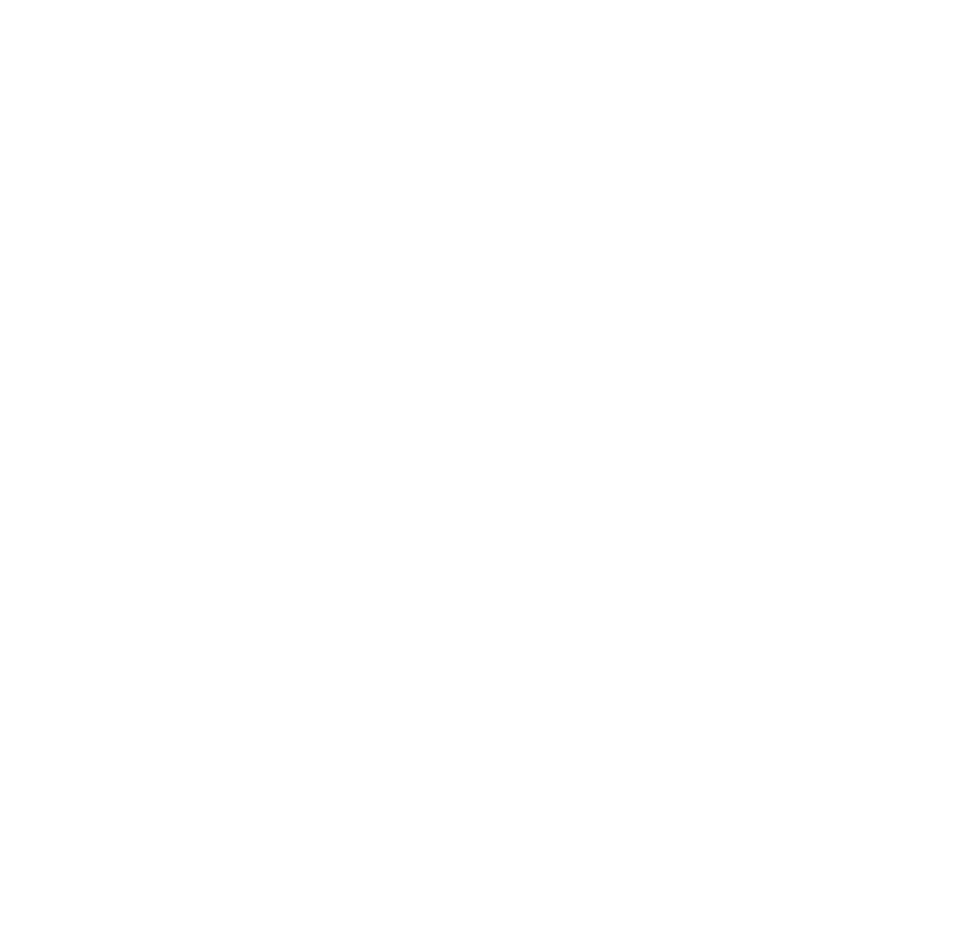
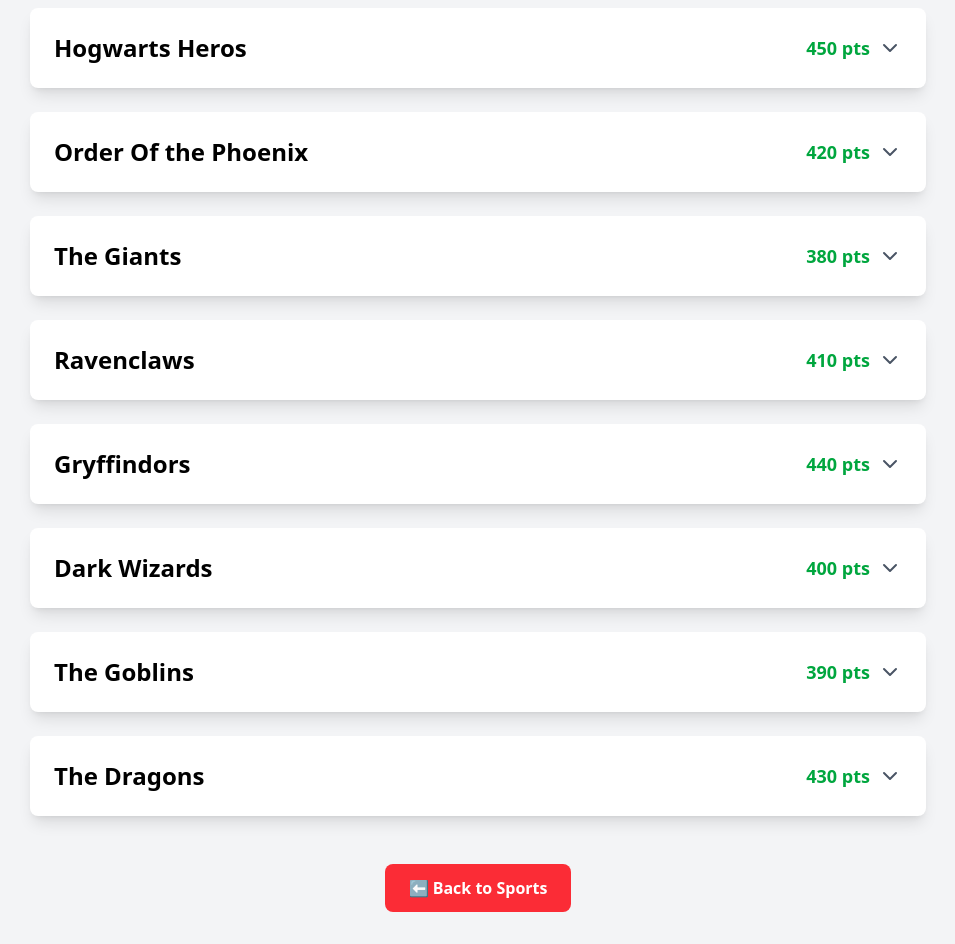
Before and after one commit to ManikantaCS-prog/scores, a React (Vite) app in the folder celebrilite/: page /darts in a window 1280 px wide. Shown: the part 180-1124 px from the top of the page, without its empty margins (162-1117 px from the left). Before the commit the page ends 800 px from the top, so only its background shows below. Built offline with nearby package versions, Linux system fonts and the light colour scheme.

Commit message:
added all necessarcy changes

```diff
--- a/celebrilite/src/assets/badminton.jsx
+++ b/celebrilite/src/assets/badminton.jsx
@@ -17,22 +17,21 @@
 
     return (
         <div className="p-8">
+
             <h1 className="text-black text-3xl font-bold text-center mb-6">Badminton</h1>
+
             <div className="flex flex-wrap justify-center items-center gap-6 p-4">
                 {categories.map((category) => (
                     <div
                         key={category.name}
-                        className="relative overflow-hidden rounded-2xl shadow-lg hover:scale-105 transition-transform duration-300"
+                        className="relative overflow-hidden rounded-2xl shadow-lg hover:scale-105 transition-transform duration-300 cursor-pointer"
                         onClick={() => handleCategoryClick(category)}
                     >
-                        {/* Full-cover image */}
                         <img
                             src={category.image}
                             alt={category.name}
                             className="w-full h-60 object-cover transition-transform duration-300 group-hover:scale-110"
                         />
-
-                        {/* Always visible text (not just on hover) */}
                         <div className="absolute bottom-0 left-0 right-0 bg-gradient-to-t from-black/60 to-transparent p-4">
                             <h2 className="text-white text-2xl font-semibold text-center group-hover:text-yellow-400 transition-colors duration-300">
                                 {category.name}
@@ -41,6 +40,13 @@
                     </div>
                 ))}
             </div>
+            {/* Back Button */}
+            <button
+                onClick={() => navigate(-1)}
+                className="mb-6 px-4 py-2 bg-red-500 text-white font-bold rounded-lg hover:bg-red-700 transition-all"
+            >
+                ⬅ Back to Sports
+            </button>
         </div>
     );
 };
--- a/celebrilite/src/assets/carrom.jsx
+++ b/celebrilite/src/assets/carrom.jsx
@@ -29,6 +29,12 @@
                     </div>
                 ))}
             </div>
+            <button
+                onClick={() => navigate(-1)}
+                className="mb-6 px-4 py-2 bg-red-500 text-white font-bold rounded-lg hover:bg-red-700 transition-all"
+            >
+                ⬅ Back to Sports
+            </button>
         </div>
     );
 };
--- a/celebrilite/src/assets/cricket.jsx
+++ b/celebrilite/src/assets/cricket.jsx
@@ -1,4 +1,5 @@
 import React from "react";
+import { useNavigate } from "react-router-dom";  // ✅ Import useNavigate
 
 const Card = ({ children, className = "" }) => {
     return (
@@ -9,6 +10,8 @@
 };
 
 const Cricket = () => {
+    const navigate = useNavigate(); // ✅ Initialize navigate function
+
     const pointsTable = {
         A: [
             { team: "Hogwarts Heros", played: 0, won: 0, lost: 0, nrr: "0.0" },
@@ -28,17 +31,14 @@
         A: [
             { date: "2025-03-22", time: "07:30 AM", venue: "AM Cricket Ground, Hyderabad", team1: "Hogwarts Heros", team2: "Order Of the Phoenix", score: "UPCOMING", result: "Match Scheduled" },
             { date: "2025-03-22", time: "09:30 AM", venue: "AM Cricket Ground, Hyderabad", team1: "The Giants", team2: "Ravenclaws", score: "UPCOMING", result: "Match Scheduled" },
-            { date: "2025-03-22", time: "12:30 PM", venue: "AM Cricket Ground, Hyderabad", team1: "Ravenclaws", team2: "Ravenclaws", score: "UPCOMING", result: "Match Scheduled" },
-            { date: "2025-03-22", time: "02:30 PM", venue: "AM Cricket Ground, Hyderabad", team1: "The Giants", team2: "Order Of the Phoenix", score: "UPCOMING", result: "Match Scheduled" }
-
-            ,
+            { date: "2025-03-22", time: "12:30 PM", venue: "AM Cricket Ground, Hyderabad", team1: "Hogwarts Heros", team2: "The Giants", score: "UPCOMING", result: "Match Scheduled" },
+            { date: "2025-03-22", time: "02:30 PM", venue: "AM Cricket Ground, Hyderabad", team1: "Order Of the Phoenix", team2: "Ravenclaws", score: "UPCOMING", result: "Match Scheduled" }
         ],
         B: [
             { date: "2025-03-23", time: "07:30 AM", venue: "AM Cricket Ground, Hyderabad", team1: "Gryffindors", team2: "The Goblins", score: "UPCOMING", result: "Match Scheduled" },
             { date: "2025-03-23", time: "09:30 AM", venue: "AM Cricket Ground, Hyderabad", team1: "The Dragons", team2: "Dark Wizards", score: "UPCOMING", result: "Match Scheduled" },
-            { date: "2025-03-23", time: "12:30 PM", venue: "AM Cricket Ground, Hyderabad", team1: "Gryffindors", team2: "Dark Wizards", score: "UPCOMING", result: "Match Scheduled" },
-
-            { date: "2025-03-23", time: "02:30 PM", venue: "AM Cricket Ground, Hyderabad", team1: "The Dragons", team2: "The Goblins", score: "UPCOMING", result: "Match Scheduled" },
+            { date: "2025-03-23", time: "12:30 PM", venue: "AM Cricket Ground, Hyderabad", team1: "Gryffindors", team2: "The Dragons", score: "UPCOMING", result: "Match Scheduled" },
+            { date: "2025-03-23", time: "02:30 PM", venue: "AM Cricket Ground, Hyderabad", team1: "The Goblins", team2: "Dark Wizards", score: "UPCOMING", result: "Match Scheduled" },
         ],
     };
 
@@ -94,6 +94,14 @@
                     </Card>
                 ))}
             </div>
+
+            {/* ✅ Back Button (Now Fixed) */}
+            <button
+                onClick={() => navigate(-1)}
+                className="mb-6 px-4 py-2 bg-red-500 text-white font-bold rounded-lg hover:bg-red-700 transition-all"
+            >
+                ⬅ Back to Sports
+            </button>
         </div>
     );
 };
--- a/celebrilite/src/assets/darts.jsx
+++ b/celebrilite/src/assets/darts.jsx
@@ -1,9 +1,142 @@
+import { useState } from "react";
+import { useNavigate } from "react-router-dom"; // Ensure useNavigate is imported
+import { ChevronDown, ChevronUp } from "lucide-react"; // Import arrow icons
+
+const dartsData = [
+    {
+        team: "Hogwarts Heros",
+        teamScore: 450,
+        players: [
+            { name: "Harry Potter", score: 150 },
+            { name: "Ron Weasley", score: 120 },
+            { name: "Hermione Granger", score: 180 },
+        ],
+    },
+    {
+        team: "Order Of the Phoenix",
+        teamScore: 420,
+        players: [
+            { name: "Albus Dumbledore", score: 160 },
+            { name: "Sirius Black", score: 130 },
+            { name: "Remus Lupin", score: 130 },
+        ],
+    },
+    {
+        team: "The Giants",
+        teamScore: 380,
+        players: [
+            { name: "Grawp", score: 170 },
+            { name: "Hagrid", score: 140 },
+            { name: "Norbert", score: 70 },
+        ],
+    },
+    {
+        team: "Ravenclaws",
+        teamScore: 410,
+        players: [
+            { name: "Luna Lovegood", score: 140 },
+            { name: "Cho Chang", score: 130 },
+            { name: "Padma Patil", score: 140 },
+        ],
+    },
+    {
+        team: "Gryffindors",
+        teamScore: 440,
+        players: [
+            { name: "Neville Longbottom", score: 150 },
+            { name: "Dean Thomas", score: 140 },
+            { name: "Seamus Finnigan", score: 150 },
+        ],
+    },
+    {
+        team: "Dark Wizards",
+        teamScore: 400,
+        players: [
+            { name: "Voldemort", score: 200 },
+            { name: "Bellatrix Lestrange", score: 100 },
+            { name: "Lucius Malfoy", score: 100 },
+        ],
+    },
+    {
+        team: "The Goblins",
+        teamScore: 390,
+        players: [
+            { name: "Griphook", score: 130 },
+            { name: "Bogrod", score: 130 },
+            { name: "Ragnok", score: 130 },
+        ],
+    },
+    {
+        team: "The Dragons",
+        teamScore: 430,
+        players: [
+            { name: "Norberta", score: 170 },
+            { name: "Hungarian Horntail", score: 150 },
+            { name: "Swedish Short-Snout", score: 110 },
+        ],
+    },
+];
+
 const Darts = () => {
+    const [openTeam, setOpenTeam] = useState(null);
+    const navigate = useNavigate(); // Use navigate hook for navigation
+
+    const toggleDropdown = (teamName) => {
+        setOpenTeam(openTeam === teamName ? null : teamName);
+    };
+
     return (
-        <div>
-            <h1>Darts</h1>
+        <div className="p-8 min-h-screen bg-gray-100">
+            <h1 className="text-4xl font-bold text-center text-blue-700 mb-8">Darts Scores</h1>
+            <div className="max-w-4xl mx-auto space-y-6">
+                {dartsData.map((team) => (
+                    <div key={team.team} className="bg-white shadow-lg rounded-lg p-6">
+                        {/* Team Score Card with Dropdown Arrow */}
+                        <div
+                            className="flex justify-between items-center cursor-pointer"
+                            onClick={() => toggleDropdown(team.team)}
+                        >
+                            <h2 className="text-2xl font-semibold">{team.team}</h2>
+                            <div className="flex items-center gap-2">
+                                <span className="text-lg font-bold text-green-600">{team.teamScore} pts</span>
+                                {/* Dynamic Arrow Icon */}
+                                {openTeam === team.team ? (
+                                    <ChevronUp className="text-gray-600 transition-transform duration-300" />
+                                ) : (
+                                    <ChevronDown className="text-gray-600 transition-transform duration-300" />
+                                )}
+                            </div>
+                        </div>
+
+                        {/* Dropdown for Player Scores */}
+                        {openTeam === team.team && (
+                            <div className="mt-4 bg-gray-50 p-4 rounded-lg">
+                                <h3 className="text-xl font-semibold mb-3">Player Scores</h3>
+                                <ul className="space-y-2">
+                                    {team.players.map((player, index) => (
+                                        <li key={index} className="flex justify-between bg-white p-2 rounded-md shadow-sm">
+                                            <span>{player.name}</span>
+                                            <span className="font-bold text-blue-600">{player.score} pts</span>
+                                        </li>
+                                    ))}
+                                </ul>
+                            </div>
+                        )}
+                    </div>
+                ))}
+            </div>
+
+            {/* Added Spacing Above Button */}
+            <div className="mt-12 flex justify-center">
+                <button
+                    onClick={() => navigate(-1)}
+                    className="px-6 py-3 bg-red-500 text-white font-bold rounded-lg hover:bg-red-700 transition-all"
+                >
+                    ⬅ Back to Sports
+                </button>
+            </div>
         </div>
-    )
-}
+    );
+};
 
 export default Darts;
--- a/celebrilite/src/assets/tabletennis.jsx
+++ b/celebrilite/src/assets/tabletennis.jsx
@@ -41,6 +41,12 @@
                     </div>
                 ))}
             </div>
+            <button
+                onClick={() => navigate(-1)}
+                className="mb-6 px-4 py-2 bg-red-500 text-white font-bold rounded-lg hover:bg-red-700 transition-all"
+            >
+                ⬅ Back to Sports
+            </button>
         </div>
     );
 };
```
